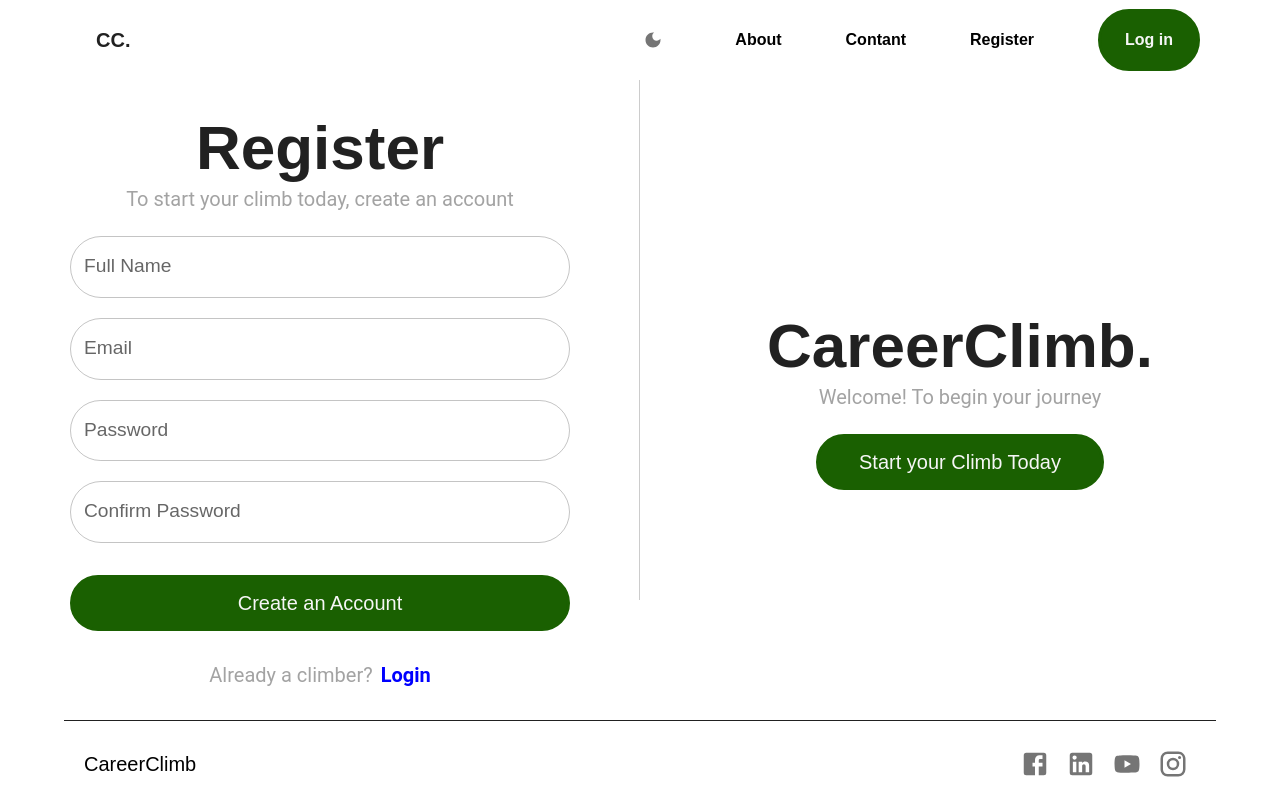
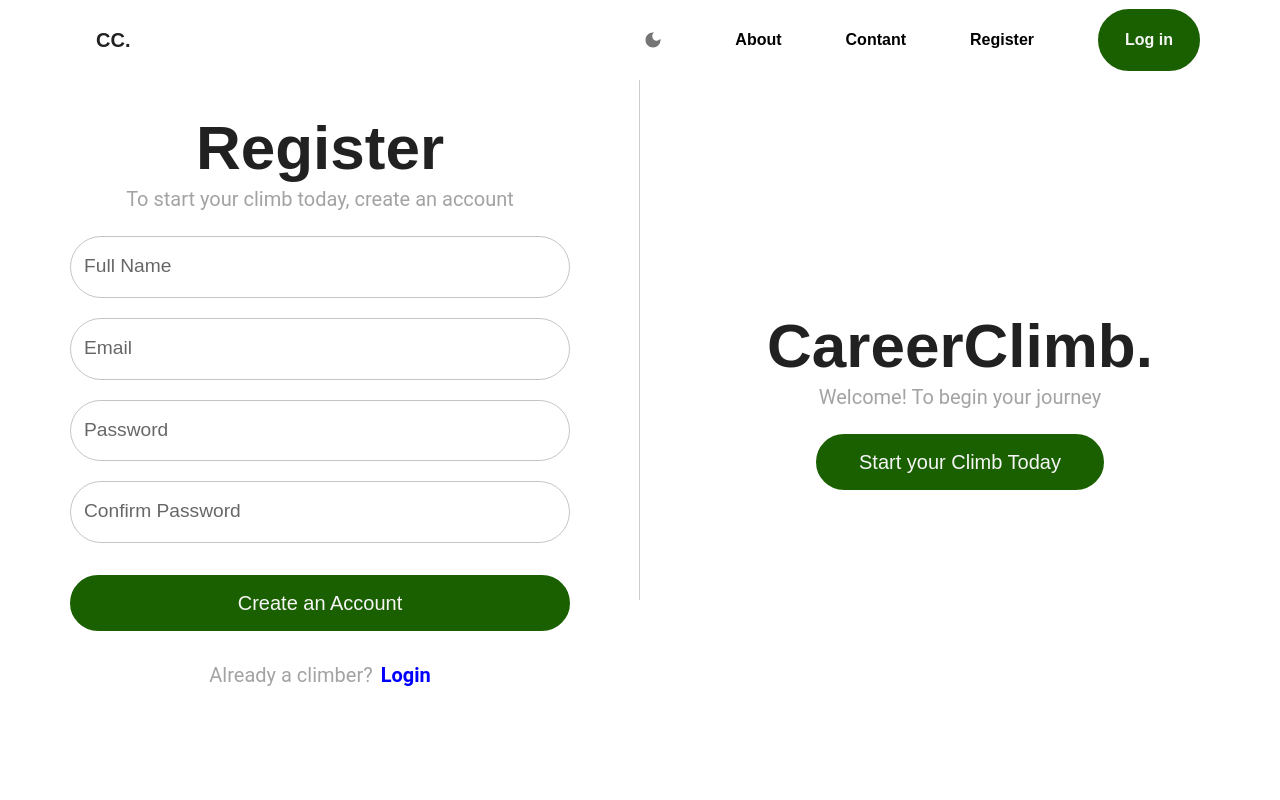
Before and after one commit to CareerClimb/CareerClimb, a React (Create React App) app in the folder client/: page / in a window 1280 px wide. Built offline with nearby package versions, Linux system fonts and the light colour scheme.

Commit message:
Added scroll functionality to bottom bar

```diff
--- a/client/src/scenes/bottomBar/index.jsx
+++ b/client/src/scenes/bottomBar/index.jsx
@@ -1,5 +1,5 @@
 // Import packages
-import { useState } from "react";
+import { useState, useEffect } from "react";
 import {
     Box,
     IconButton,
@@ -20,6 +20,24 @@ const BottomBar = () => {
     const theme = useTheme();
     const isMobile = useMediaQuery(theme.breakpoints.down("md"));
     const [open, setOpen] = useState(false);
+    const [prevScrollPos, setPrevScrollPos] = useState(window.pageYOffset);
+    const [visible, setVisible] = useState(true);
+
+    useEffect(() => {
+        const handleScroll = () => {
+            const currentScrollPos = window.pageYOffset;
+            const isVisible = prevScrollPos > currentScrollPos;
+
+            setPrevScrollPos(currentScrollPos);
+            setVisible(isVisible);
+        };
+
+        window.addEventListener("scroll", handleScroll);
+
+        return () => {
+            window.removeEventListener("scroll", handleScroll);
+        };
+    }, [prevScrollPos]);
 
     return (
         <Box
@@ -28,15 +46,16 @@ const BottomBar = () => {
             justifyContent="flex-start"
             alignItems="center"
             position="fixed"
-            bottom={0}
+            bottom={visible ? 0 : -100}
             left="5%"
             width="90%"
-            height="10%"
+            height={visible ? "10%" : "0"}
             bgcolor="background.default"
             color="text.primary"
             p={2.5}
-            borderTop="1px solid"
+            borderTop={visible ? "1px solid" : "none"}
             borderColor="text.primary"
+            transition="bottom 0.3s ease-in-out"
         >
             <Box
                 display="flex"
--- a/client/src/scenes/mainPage/index.jsx
+++ b/client/src/scenes/mainPage/index.jsx
@@ -1,3 +1,4 @@
+// Import packages
 import React, { useRef } from 'react';
 import { useState } from "react";
 import { Box, Typography, useTheme, useMediaQuery } from '@mui/material';
```
